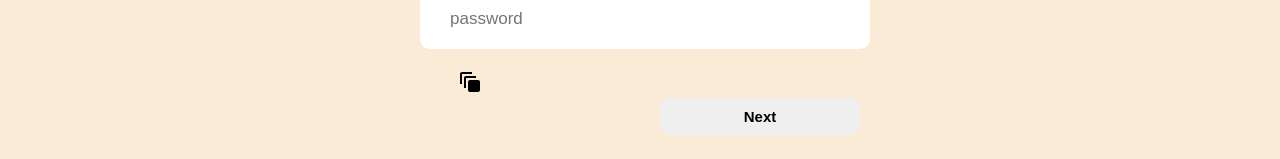
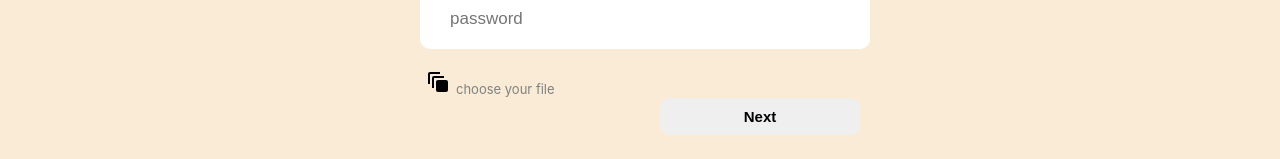
Before and after one commit to mginster22/fd-todolist-project, a React (Create React App) app in the folder client/: page /login in a window 1280 px wide. Shown: the part 431-590 px from the top of the page. Built offline with nearby package versions, Linux system fonts and the light colour scheme.

Commit message:
adding name for file input

```diff
--- a/client/src/components/UserItem/index.js
+++ b/client/src/components/UserItem/index.js
@@ -64,7 +64,7 @@ const UserItem = (props) => {
           className={styles.update}
           onClick={() => {
             dispatch(deleteUserByIdRequest(user.id));
-            dispatch(getUsersRequest({ offset, limit: LIMIT }));
+            dispatch(getUsersRequest({ limit: LIMIT }));
           }}
         >
           <DeleteIcon />
--- a/client/src/components/forms/UserForm/UserForm.module.scss
+++ b/client/src/components/forms/UserForm/UserForm.module.scss
@@ -31,11 +31,18 @@ label{
   line-height: 0;
 }
 .file_picker{
-  width: 100px;
+  max-width: 150px;
   margin-right: auto;
   background-color: inherit;
   border: none;
   cursor: grab;
+}
+.label_for_file{
+  max-width: 140px;
+}
+.file_name{
+font-size: 13px;
+color:$color-gray;
 }
 .submit{
   width: 200px;
--- a/client/src/components/forms/UserForm/index.js
+++ b/client/src/components/forms/UserForm/index.js
@@ -101,7 +101,7 @@ const UserForm = () => {
                   className={styles.error}
                 />
               </label>
-
+              <label htmlFor="file" className={styles.label_for_file}>
                 <button
                   onClick={handlerPick}
                   className={styles.file_picker}
@@ -109,14 +109,23 @@ const UserForm = () => {
                 >
                   <AutoAwesomeMotionIcon />
                 </button>
+                <span className={styles.file_name}>
+                  {formikProps.values.avatar
+                    ? formikProps.values.avatar.name
+                    : "choose your file"}
+                </span>
+              </label>
+
               <input
+                id="file"
                 type="file"
                 name="avatar"
                 ref={filePicker}
                 className={styles.hidden}
-                onChange={(e) =>
-                  formikProps.setFieldValue("avatar", e.target.files[0])
-                }
+                onChange={(e) => {
+                  console.log(formikProps.values.avatar.name);
+                  formikProps.setFieldValue("avatar", e.target.files[0]);
+                }}
               />
               <input type="submit" className={styles.submit} value="Next" />
             </Form>
--- a/client/src/reducers/userReducer.js
+++ b/client/src/reducers/userReducer.js
@@ -59,8 +59,6 @@ const handlers = {
   [ACTION_TYPES.UPDATE_USER_ERROR]: handlerError,
   [ACTION_TYPES.UPDATE_USER_SUCCESS]: produce((draftState, action) => {
     draftState.isFetching = false;
-
-
   }),
 
   //SETOFFSET
```
Lines whose indentation alone changed are shown as unchanged.
